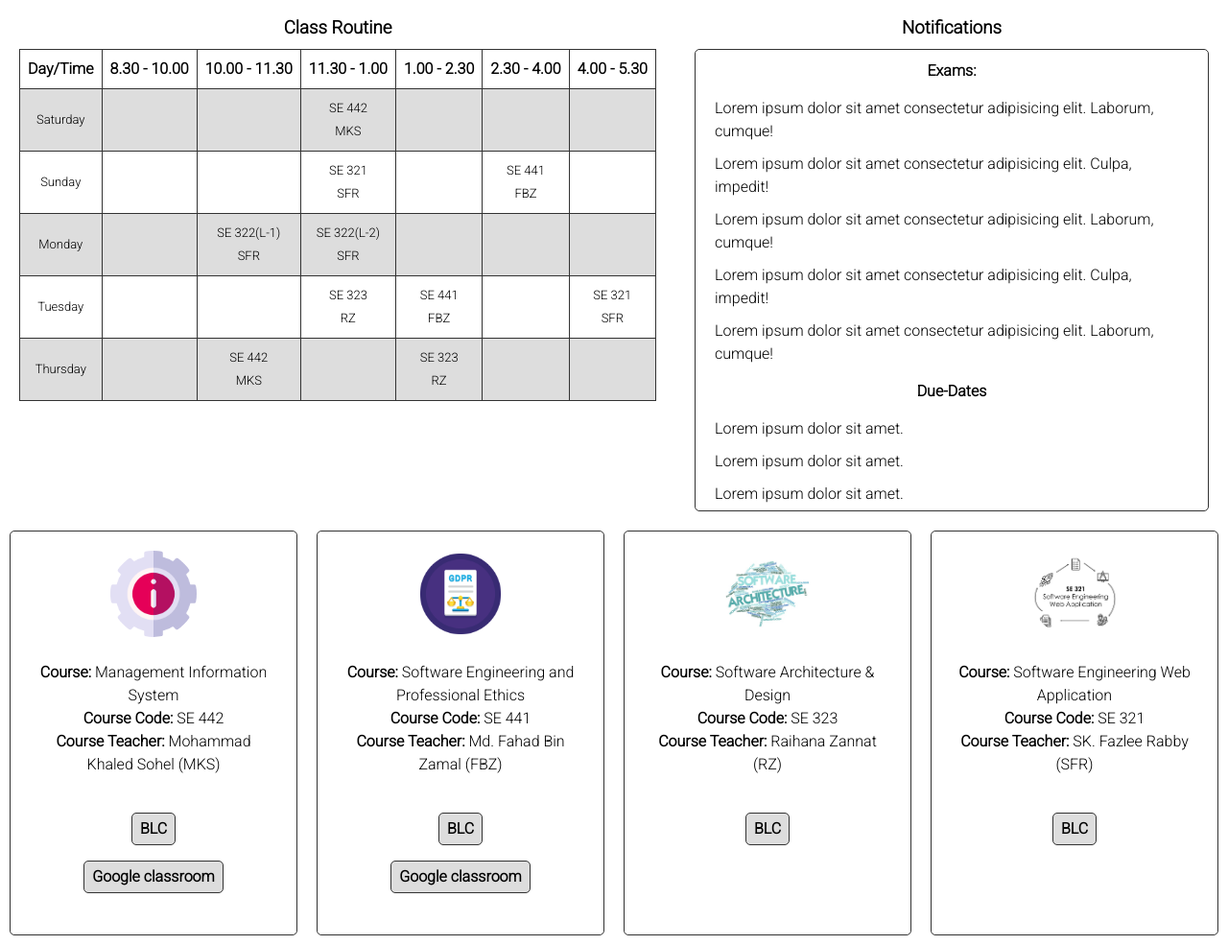
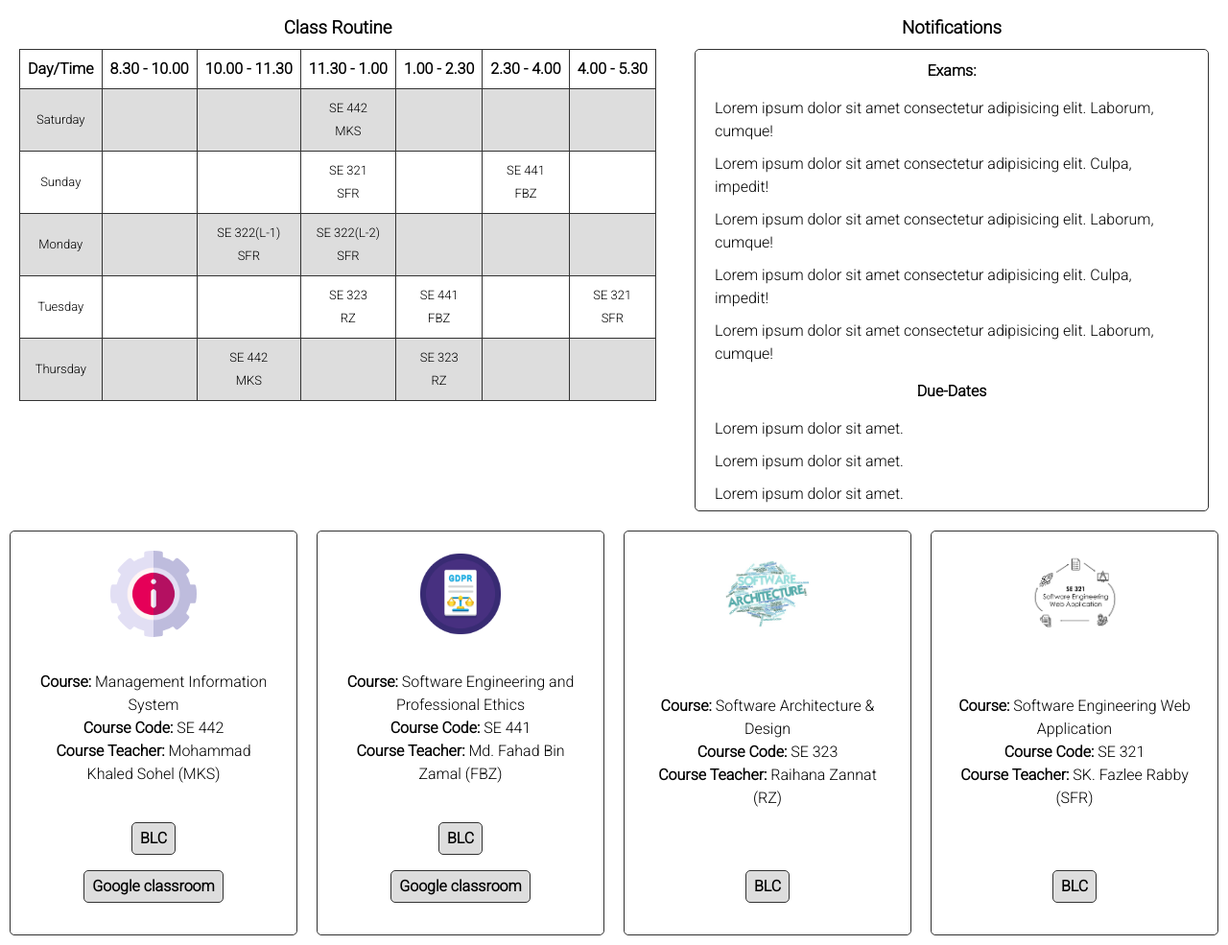
Before and after one commit to mahim-2790/Course-Information, a plain HTML site: page index.html in a window 1280 px wide. Shown: the part 89-1074 px from the top of the page at 96% size. Drawn offline with Linux system fonts and the light colour scheme.

Commit message:
css corrected

```diff
--- a/style.css
+++ b/style.css
@@ -110,6 +110,7 @@ td{
     text-align: center;
     display: flex;
     flex-direction: column;
+    justify-content: space-between;
 }
 
 .course a{
@@ -135,14 +136,14 @@ td{
 }
 
 .course-con{
-    flex: 33.3%;
+
     padding: 5px;
     margin: 10px;
 
 
 }
 .course-links{
-    flex: 33.3%;
+
     padding: 5px;
     margin: 10px;
 
```
